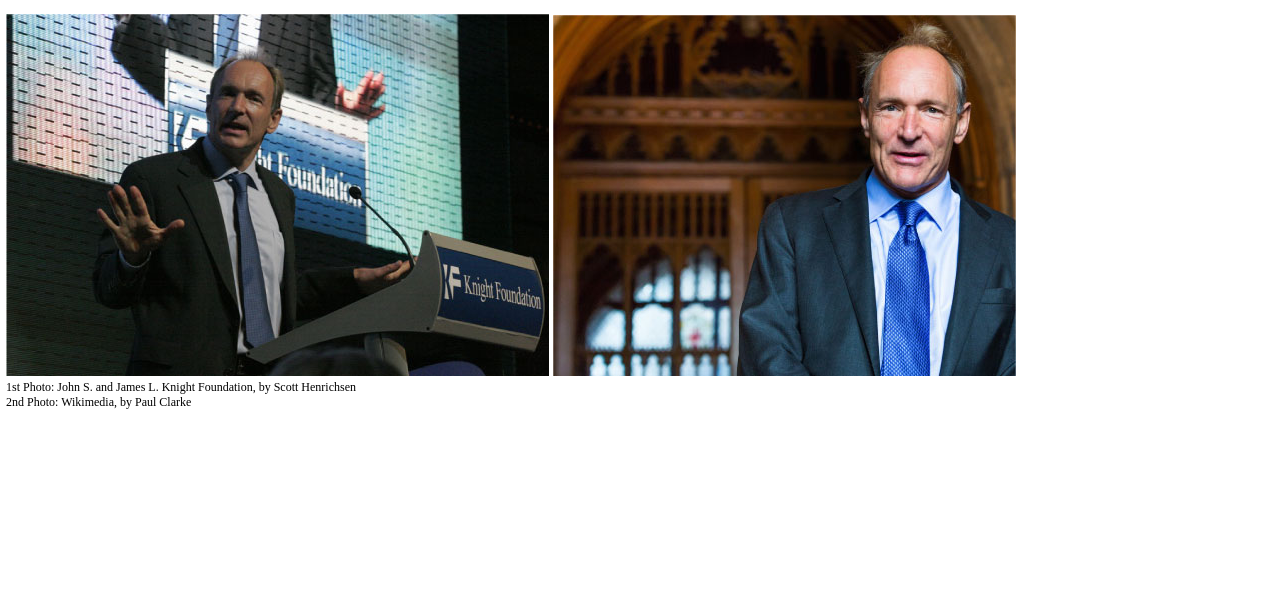
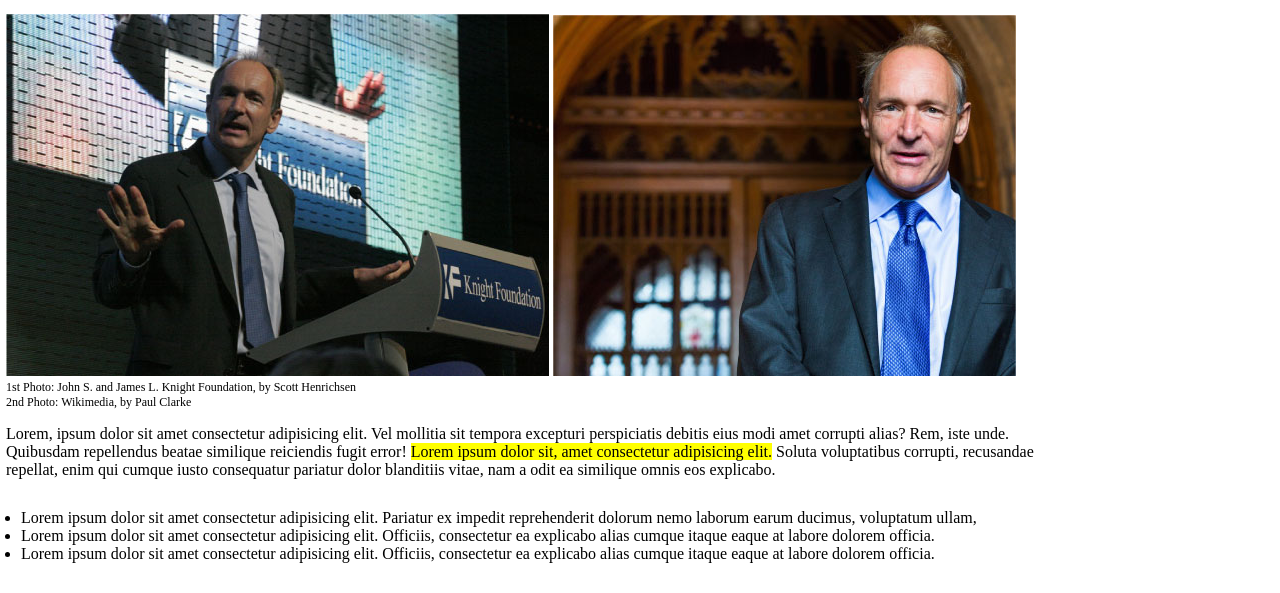
Before and after one commit to mannuccimattia/html-css-booleaner, a plain HTML site: page index.html in a window 1280 px wide. Shown: the part 260-853 px from the top of the page. Before the commit the page ends 800 px from the top, so only its background shows below. Drawn offline with Linux system fonts and the light colour scheme.

Commit message:
[UPD] Done section "w/ list"

```diff
--- a/css/style.css
+++ b/css/style.css
@@ -19,7 +19,7 @@ header{
 }
 
 .format{
-  width: 1100px;
+  width: 1080px;
   padding-left: 6px;
   margin-top: 10px;
 }
@@ -49,3 +49,17 @@ header{
 #tim_ref{
   font-size: 12px;
 }
+
+.highlight{
+  background-color: yellow;
+}
+
+#lorem_list{
+  margin-top: 15px;
+}
+
+ul{
+  padding-left: 15px;
+  margin-top: 30px;
+  margin-bottom: 30px;
+}
--- a/index.html
+++ b/index.html
@@ -24,5 +24,14 @@
         1st Photo: John S. and James L. Knight Foundation, by Scott Henrichsen <br> 2nd Photo: Wikimedia, by Paul Clarke
       </div>
    </main>
+   <!-- section w/ list -->
+    <section class="format" id="lorem_list">
+      <p>Lorem, ipsum dolor sit amet consectetur adipisicing elit. Vel mollitia sit tempora excepturi perspiciatis debitis eius modi amet corrupti alias? Rem, iste unde. Quibusdam repellendus beatae similique reiciendis fugit error! <span class="highlight">Lorem ipsum dolor sit, amet consectetur adipisicing elit.</span> Soluta voluptatibus corrupti, recusandae repellat, enim qui cumque iusto consequatur pariatur dolor blanditiis vitae, nam a odit ea similique omnis eos explicabo.</p>
+      <ul>
+        <li>Lorem ipsum dolor sit amet consectetur adipisicing elit. Pariatur ex impedit reprehenderit dolorum nemo laborum earum ducimus, voluptatum ullam,</li>
+        <li>Lorem ipsum dolor sit amet consectetur adipisicing elit. Officiis, consectetur ea explicabo alias cumque itaque eaque at labore dolorem officia.</li>
+        <li>Lorem ipsum dolor sit amet consectetur adipisicing elit. Officiis, consectetur ea explicabo alias cumque itaque eaque at labore dolorem officia.</li>
+      </ul>
+    </section>
 </body>
 </html>
```
